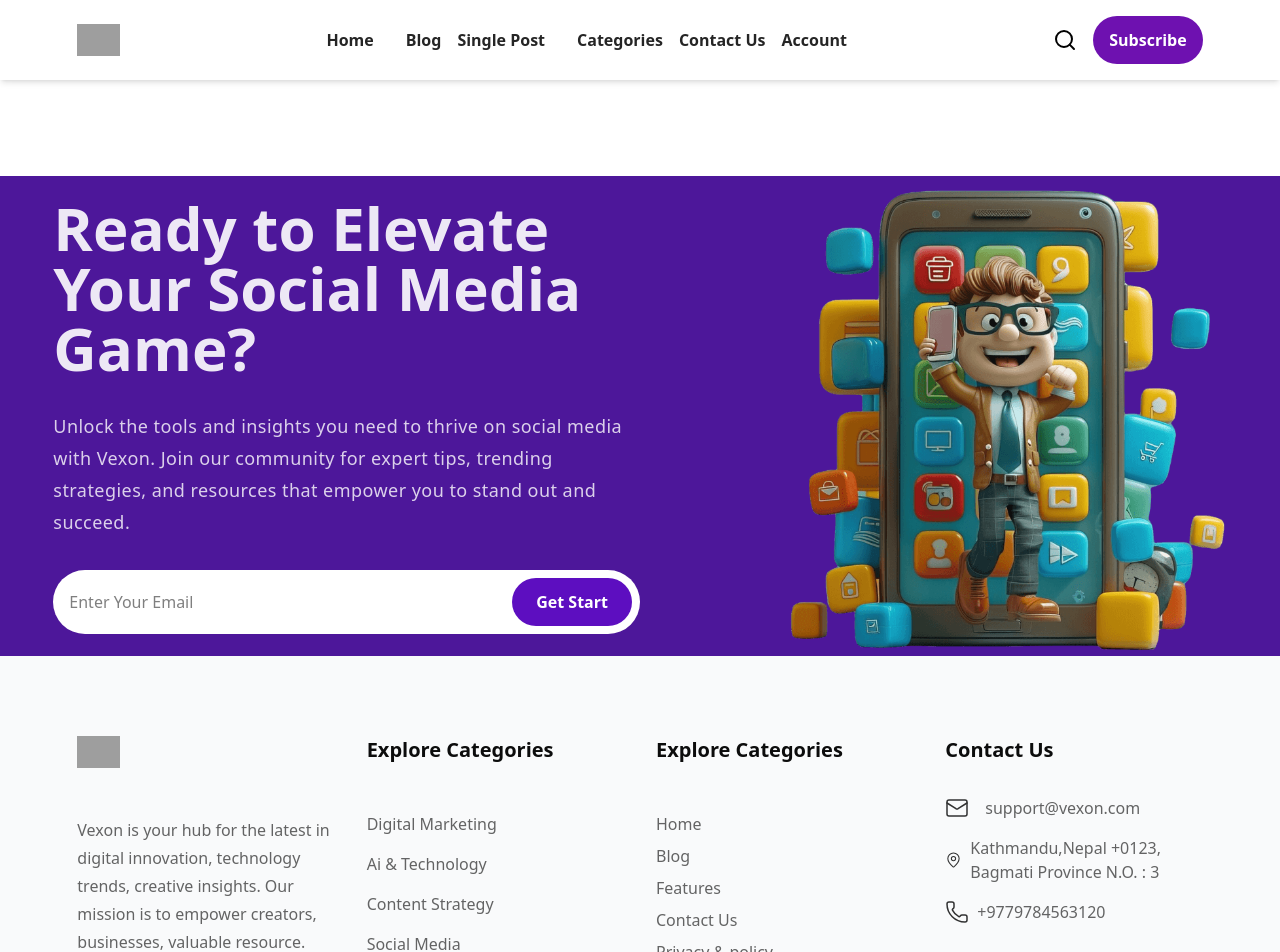
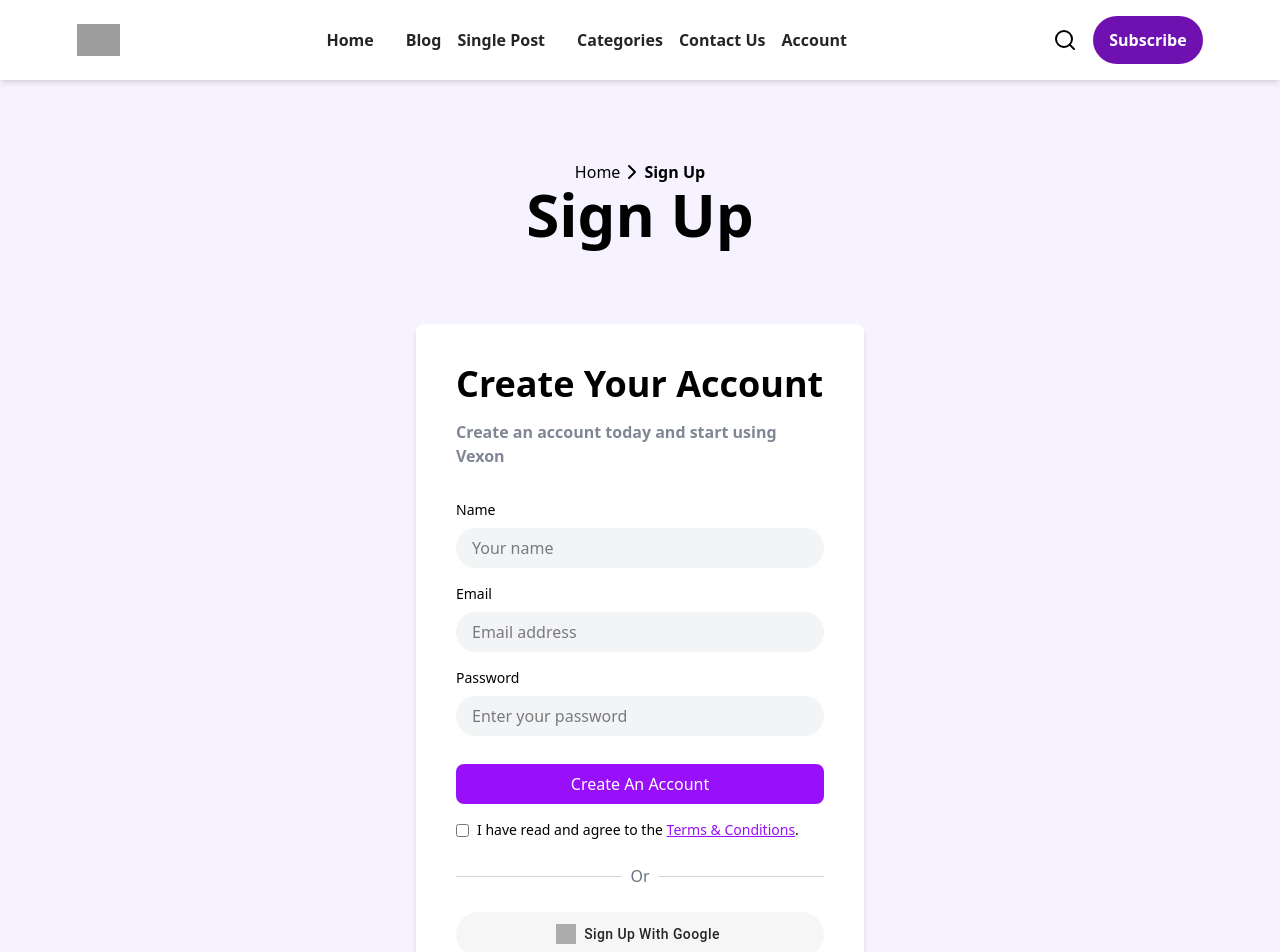
Before and after one commit to prabinb50/Blog_Website_MERN, a React (Vite) app in the folder frontend/: page /sign-up in a window 1280 px wide. Shown: the top 952 px of the page. Built offline with nearby package versions, Linux system fonts and the light colour scheme; grey boxes are pictures that could not be loaded.

Commit message:
Add Account, Sign Up, and Login pages; update routing in main.jsx

```diff
--- a/frontend/src/components/SocialMediaGame.jsx
+++ b/frontend/src/components/SocialMediaGame.jsx
@@ -3,7 +3,7 @@ import socialmedia from "../../public/socialmediagame.png";
 
 export default function SocialMediaGame() {
   return (
-    <div className="h-full lg:h-120 w-full bg-violet-900 mt-24 flex">
+    <div className="h-full lg:h-120 w-full bg-violet-900  flex">
       <div className=" w-11/12 mx-auto flex flex-col max-lg:px-6 lg:flex-row items-center justify-between gap-8">
         <div className="flex flex-col  lg:w-1/2  gap-8 max-lg:mt-12">
           <p className="font-semibold text-6xl text-white opacity-90">
--- a/frontend/src/main.jsx
+++ b/frontend/src/main.jsx
@@ -12,8 +12,9 @@ import SecondNavbar from "./components/SecondNavbar";
 import CategoriesPage from "./pages/CategoriesPage";
 import ScrollToTopArrow from "./components/ScrollToTopArrow";
 import SocialMediaGame from './components/SocialMediaGame'
-
-
+import AccountPage from "./pages/AccountPage";
+import SignUpPage from "./pages/SignUpPage";
+import LoginPage from "./pages/LoginPage";
 
 const root = createRoot(document.getElementById("root"));
 root.render(
@@ -40,12 +41,12 @@ root.render(
       <Route path="/blog" element={<BlogPage />} />
       <Route path="/categories" element={<CategoriesPage />} />
       <Route path="/contact" element={<ContactUsPage />} />
-      <Route path="/account" element={<App />} />
+      <Route path="/account" element={<AccountPage />} />
+      <Route path="/sign-up" element={<SignUpPage />} />
+      <Route path="/login" element={<LoginPage />} />
     </Routes>
 
     <SocialMediaGame />
-
-
     <Footer_Section />
     <ScrollToTopArrow />
   </BrowserRouter>
--- /dev/null
+++ b/frontend/src/pages/AccountPage.jsx
@@ -0,0 +1,7 @@
+import React from 'react'
+
+export default function AccountPage() {
+    return (
+        <div>AccountPage</div>
+    )
+}
--- /dev/null
+++ b/frontend/src/pages/LoginPage.jsx
@@ -0,0 +1,7 @@
+import React from 'react'
+
+export default function LoginPage() {
+    return (
+        <div>LoginPage</div>
+    )
+}
--- /dev/null
+++ b/frontend/src/pages/SignUpPage.jsx
@@ -0,0 +1,130 @@
+import { ChevronRight } from 'lucide-react';
+import React from 'react';
+import { Link, NavLink } from 'react-router';
+import Button from '@mui/material/Button';
+import { styled } from '@mui/material/styles';
+
+// Custom styled button with hover and ripple effects
+const AnimatedButton = styled(Button)(({ theme }) => ({
+    backgroundColor: '#f5f5f5',
+    color: '#000',
+    borderRadius: '50px',
+    padding: '10px 20px',
+    textTransform: 'none',
+    opacity: 0.85,
+    transition: 'transform 0.3s ease, background-color 0.3s ease', // Smooth hover animation
+    '&:hover': {
+        backgroundColor: '#e0e0e0', // Change background color on hover
+        transform: 'scale(1.05)', // Slightly enlarge the button on hover
+    },
+}));
+
+export default function SignUpPage() {
+    return (
+        <div>
+            <div className="bg-[#f6f2ff]">
+                <div className="flex items-center justify-center pt-20">
+                    <NavLink to={"/"} className="cursor-pointer">
+                        Home
+                    </NavLink>
+                    <ChevronRight />
+                    <p className="font-bold">Sign Up</p>
+                </div>
+
+                {/* Main page title */}
+                <p className="text-center font-bold text-6xl pb-20">Sign Up</p>
+
+                {/* Create Your Section Section */}
+                <div className="flex justify-center pb-25 ">
+                    <div className="bg-white p-10 rounded-lg shadow-md w-full max-w-md">
+                        <h1 className="text-4xl font-bold mb-4">Create Your Account</h1>
+                        <p className=" text-gray-500 mb-8 font-semibold opacity-85">
+                            Create an account today and start using Vexon
+                        </p>
+                        <form className='s'>
+                            <div className="mb-4">
+                                <label className="block text-sm font-medium mb-2">Name</label>
+                                <input
+                                    type="text"
+                                    placeholder="Your name"
+                                    className="w-full px-4 py-2 border-gray-100 bg-gray-100 rounded-full focus:outline-none focus:ring-1 focus:ring-purple-500"
+                                />
+                            </div>
+                            <div className="mb-4">
+                                <label className="block text-sm font-medium mb-2">Email</label>
+                                <input
+                                    type="email"
+                                    placeholder="Email address"
+                                    className="w-full px-4 py-2 border-gray-100 bg-gray-100 rounded-full focus:outline-none focus:ring-1 focus:ring-purple-500"
+                                />
+                            </div>
+                            <div className="mb-4">
+                                <label className="block text-sm font-medium mb-2">Password</label>
+                                <input
+                                    type="password"
+                                    placeholder="Enter your password"
+                                    className="w-full px-4 py-2 border-gray-100 bg-gray-100 rounded-full focus:outline-none focus:ring-1 focus:ring-purple-500"
+                                />
+                            </div>
+                            <button
+                                type="submit"
+                                className="w-full bg-purple-600 text-white py-2 mt-3 rounded-lg hover:bg-black transition cursor-pointer"
+                            >
+                                Create An Account
+                            </button>
+
+                            <div className="flex items-center mt-4">
+                                <input
+                                    type="checkbox"
+                                    className="mr-2"
+                                />
+                                <p className="text-sm">
+                                    I have read and agree to the{" "}
+                                    <Link to={"/"} className="text-purple-600 underline">
+                                        Terms & Conditions
+                                    </Link>.
+                                </p>
+                            </div>
+                        </form>
+
+                        <div className="flex items-center my-6">
+                            <hr className="flex-grow border-gray-300" />
+                            <span className="mx-2 text-gray-500">Or</span>
+                            <hr className="flex-grow border-gray-300" />
+                        </div>
+
+                        {/* Sign Up With Google Button */}
+                        <AnimatedButton
+                            fullWidth
+                            className=''
+                            startIcon={
+                                <img
+                                    src="https://www.gstatic.com/images/branding/product/1x/gsa_512dp.png"
+                                    alt="Google"
+                                    className="w-5 h-5"
+                                />
+                            }
+                        >
+                            Sign Up With Google
+                        </AnimatedButton>
+
+                        {/* Sign Up With Facebook Button */}
+                        <AnimatedButton
+                            fullWidth
+                            startIcon={
+                                <img
+                                    src="https://upload.wikimedia.org/wikipedia/commons/5/51/Facebook_f_logo_%282019%29.svg"
+                                    alt="Facebook"
+                                    className="w-5 h-5"
+                                />
+                            }
+                            sx={{ marginTop: '10px' }}
+                        >
+                            Sign Up With Facebook
+                        </AnimatedButton>
+                    </div>
+                </div>
+            </div>
+        </div>
+    );
+}
```
